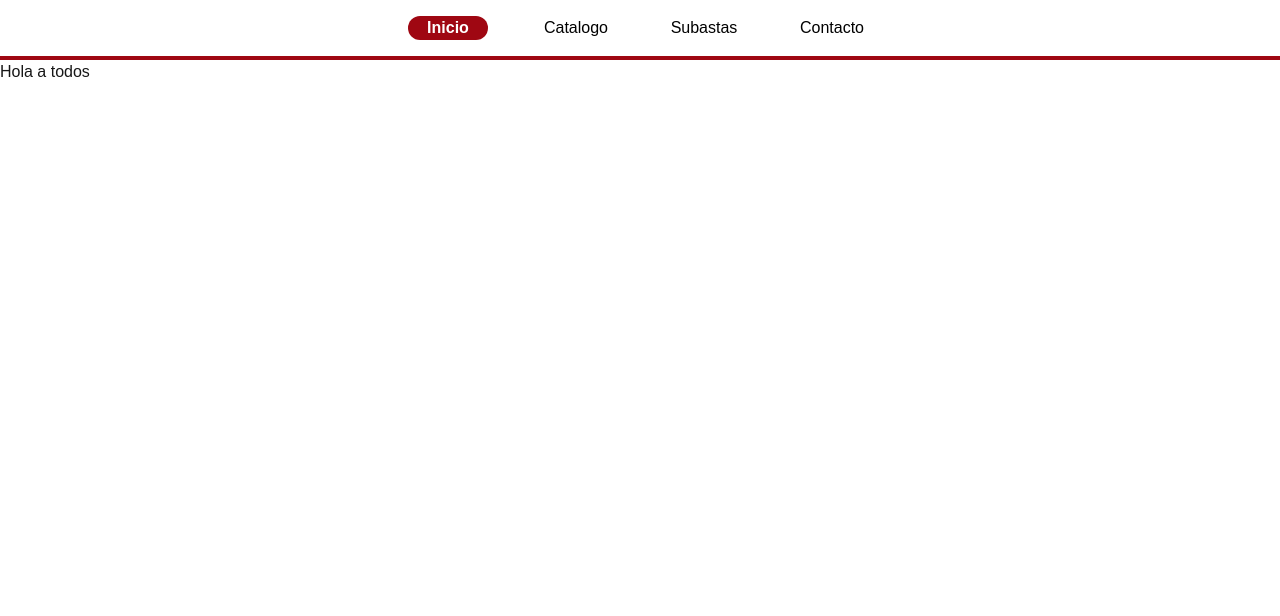
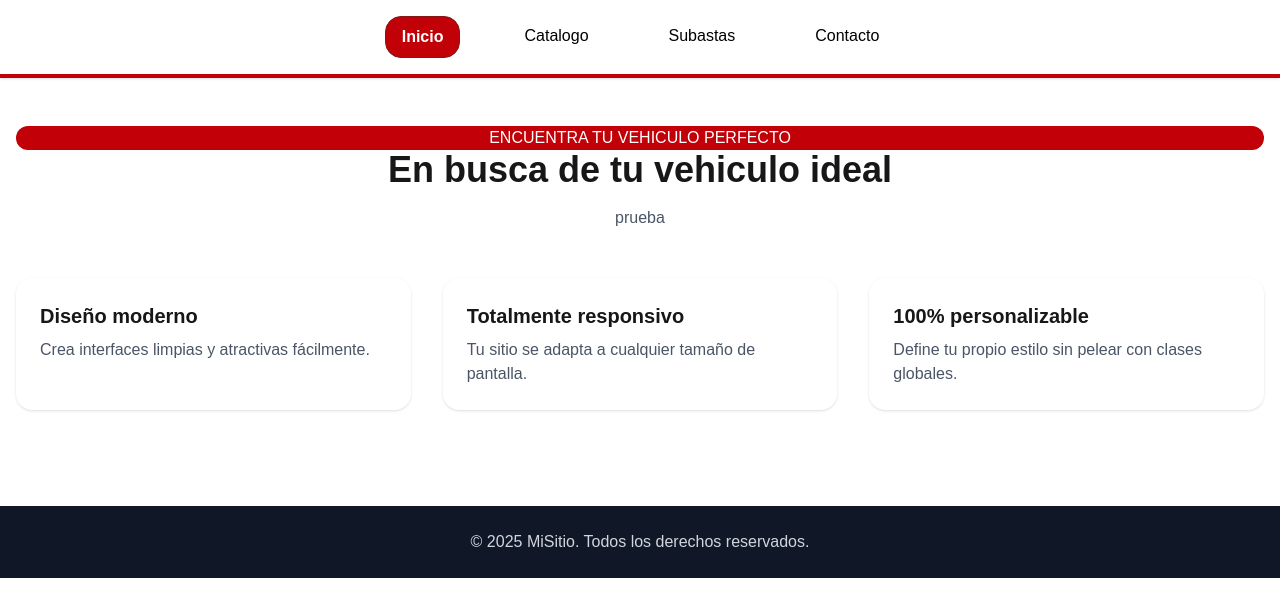
Before and after one commit to Hollow-Coders/VentaAutosFrontend, a Next.js app: page / in a window 1280 px wide. Shown: the top 616 px of the page. Built offline with nearby package versions, Linux system fonts and the light colour scheme.

Commit message:
footer, conatainer y ligeros agregados

```diff
--- a/src/app/Catalogo/page.tsx
+++ b/src/app/Catalogo/page.tsx
@@ -1,8 +1,14 @@
 import React from 'react'
+import Carta_v from '../components/Carta_v'
+
 
 function Catalogo() {
   return (
-    <div>Catalogo</div>
+    <div>
+        <h1>Catalogo</h1>
+        <Carta_v/>
+    </div>
+
   )
 }
 
--- /dev/null
+++ b/src/app/components/Carta_v.tsx
@@ -0,0 +1,27 @@
+import React from 'react'
+
+function Carta_v() {
+  return (
+     <div className="bg-white border border-gray-200 shadow-sm rounded-xl p-5 hover:shadow-md transition-all duration-200 max-w-sm">
+      <h2 className="text-xl font-semibold text-gray-800">Chevrolet Camaro SS</h2>
+      <p className="text-sm text-gray-500 mb-2">Marca: Chevrolet</p>
+
+      <div className="flex flex-col gap-1 text-sm text-gray-600 mb-3">
+        <p><span className="font-medium text-gray-700">Año:</span> 2022</p>
+        <p><span className="font-medium text-gray-700">Color:</span> Rojo</p>
+        <p className="text-gray-500">
+          Potente motor V8 con diseño icónico y excelente desempeño deportivo.
+        </p>
+      </div>
+
+      <div className="flex justify-between items-center mt-3">
+        <span className="text-lg font-bold text-red-600">$890,000</span>
+        <button className="bg-red-500 text-white px-3 py-1.5 rounded-lg hover:bg-red-600 transition">
+          Ver detalles
+        </button>
+      </div>
+    </div>
+  )
+}
+
+export default Carta_v
--- /dev/null
+++ b/src/app/components/Footer.tsx
@@ -0,0 +1,9 @@
+export default function Footer() {
+  return (
+    <footer className="bg-gray-900 text-gray-300 py-6 mt-12">
+        <div className="container mx-auto px-4 text-center">
+          <p>&copy; 2025 MiSitio. Todos los derechos reservados.</p>
+        </div>
+      </footer>
+  );
+}
--- a/src/app/components/Navbar.tsx
+++ b/src/app/components/Navbar.tsx
@@ -1,9 +1,9 @@
-"use client"; // Necesario si usas hooks o navegación cliente
+"use client";
 
 import Link from "next/link";
 import { usePathname } from "next/navigation";
 
-export default function Navbar() {
+const Navbar = () => {
   const pathname = usePathname();
 
   const links = [
@@ -14,18 +14,22 @@ export default function Navbar() {
   ];
 
   return (
-    <nav className=" bg-white text-black p-4 flex gap-12 justify-center-safe border-b-4 border-b-red-800">
+    <nav className="bg-white text-black p-4 border-b-4 border-b-red-700 shadow-sm">
+      <div className="container mx-auto flex justify-center md:justify-center gap-6 md:gap-12">
         {links.map((link) => (
           <Link
             key={link.href}
             href={link.href}
-          className={`hover:text-white transition-colors hover:bg-red-800 w-20 text-center rounded-2xl ${
-            pathname === link.href ? "text-white bg-red-800 font-semibold" : ""
-          }`}
+            className={`transition-colors rounded-2xl px-4 py-2 text-center font-medium
+              hover:bg-red-700 hover:text-white
+              ${pathname === link.href ? "bg-red-700 text-white font-semibold border-1 border-red-900" : ""}`}
           >
             {link.label}
           </Link>
         ))}
+      </div>
     </nav>
   );
-}
+};
+
+export default Navbar;
--- a/src/app/layout.tsx
+++ b/src/app/layout.tsx
@@ -1,6 +1,7 @@
 import type { Metadata } from "next";
 import "./globals.css";
 import Navbar from "./components/Navbar";
+import Footer from "./components/Footer";
 
 export const metadata: Metadata = {
   title: "Mi Sitio con Next.js",
@@ -13,6 +14,7 @@ export default function RootLayout({ children }: { children: React.ReactNode })
       <body>
         <Navbar />
         <main>{children}</main>
+        <Footer/>
       </body>
     </html>
   );
--- a/src/app/page.tsx
+++ b/src/app/page.tsx
@@ -1,6 +1,29 @@
 
 export default function Home() {
   return (
-   <main>Hola a todos</main>
+   <main className="container mx-auto px-4 py-12">
+    <section className="text-center mb-12">
+      <h6 className="bg-red-700 text-white rounded-2xl">ENCUENTRA TU VEHICULO PERFECTO</h6>
+      <h2 className="text-4xl font-bold mb-4">En busca de tu vehiculo ideal</h2>
+      <p className="text-gray-600 max-w-2xl mx-auto">
+        prueba
+      </p>
+    </section>
+
+    <div className="grid gap-8 md:grid-cols-3">
+      <div className="bg-white p-6 rounded-2xl shadow hover:shadow-lg transition">
+        <h3 className="text-xl font-semibold mb-2">Diseño moderno</h3>
+        <p className="text-gray-600">Crea interfaces limpias y atractivas fácilmente.</p>
+      </div>
+      <div className="bg-white p-6 rounded-2xl shadow hover:shadow-lg transition">
+        <h3 className="text-xl font-semibold mb-2">Totalmente responsivo</h3>
+        <p className="text-gray-600">Tu sitio se adapta a cualquier tamaño de pantalla.</p>
+      </div>
+      <div className="bg-white p-6 rounded-2xl shadow hover:shadow-lg transition">
+        <h3 className="text-xl font-semibold mb-2">100% personalizable</h3>
+        <p className="text-gray-600">Define tu propio estilo sin pelear con clases globales.</p>
+      </div>
+    </div>
+  </main>
   );
 }
```
Also changed, not shown: src/app/Contacto/page.tsx (line endings or trailing spaces). Lines whose indentation alone changed are shown as unchanged.
